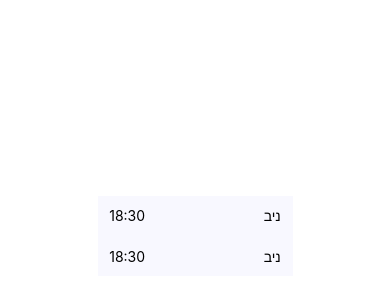
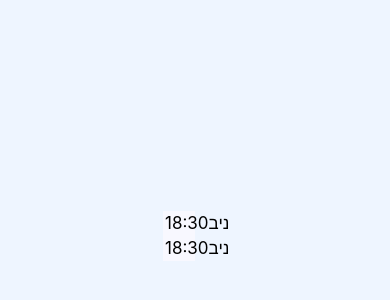
Before and after one commit to NivOzer/English-Tutoring-app, a React Native app: screen / in a window 390 px wide. Shown: the part 186-486 px from the top of the page. Built offline with nearby package versions, Linux system fonts and the light colour scheme.

Commit message:
Added styling and touchable buttons now

```diff
--- a/App.js
+++ b/App.js
@@ -14,7 +14,7 @@ export default function App() {
 const styles = StyleSheet.create({
   container: {
     flex: 1,
-    backgroundColor: "#fff",
+    backgroundColor: "#eef5ff",
     alignItems: "center",
     justifyContent: "center",
   },
--- a/components/Lesson.tsx
+++ b/components/Lesson.tsx
@@ -1,17 +1,23 @@
-import { StyleSheet, Text, View } from 'react-native'
+import { StyleSheet, Text, View,TouchableOpacity } from 'react-native'
 import React from 'react'
 
 type Props = {
   name:String
   time:String
+  weekDay:String
 }
 
 const Lesson = (props: Props) => {
   return (
+    <TouchableOpacity onPress={()=>{
+      console.log("lesson pressed")
+    }}>
     <View style={styles.container}>
-      <Text>{props.time}</Text>
-      <Text>{props.name}</Text>
+      <Text style={styles.text}>{props.time}</Text>
+      <Text style={styles.text}>{props.name}</Text>
+      <Text style={styles.text}>{props.weekDay}</Text>
     </View>
+    </TouchableOpacity>
   )
 }
 
@@ -23,6 +29,11 @@ const styles = StyleSheet.create({
       backgroundColor:"#F8F8FF",
       width:'50%',
       justifyContent:"space-between",
-      padding:"3%"
+      padding:"3%",
+      margin:"0.5%",
+      fontSize:16
+    },
+    text:{
+      fontSize:17,
     }
 })
```
